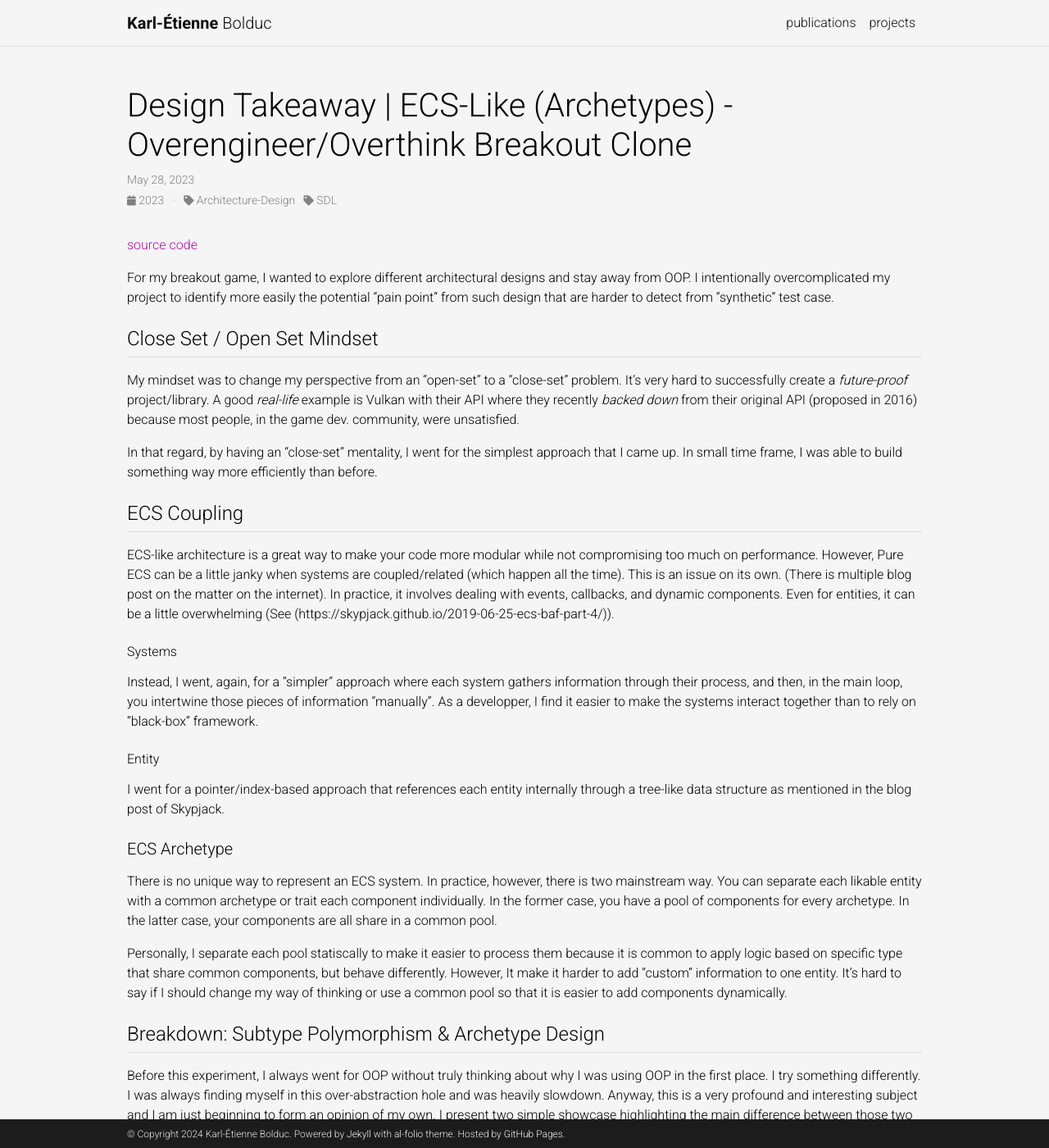
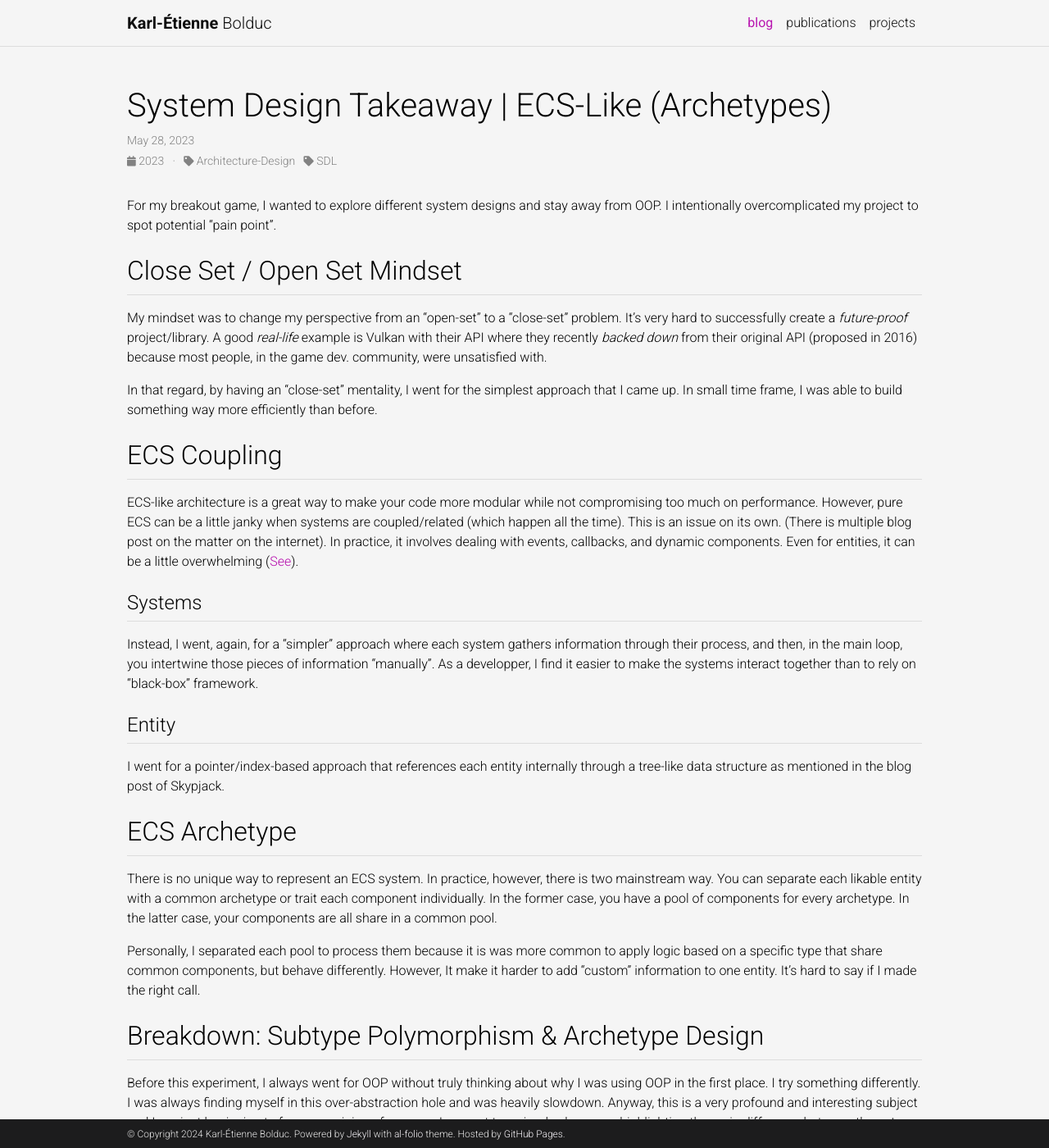
Before and after one commit to bolducke/bolducke.github.io, a Jekyll site: the page built from _posts/2023-05-28-design_takeaway_ecsarchetype.md, in a window 1280 px wide and 1400 px high. Shown: the whole window at 82% size. Built offline with Jekyll 4.4.1, drawn with Linux system fonts in a browser that asks for light colours; full-size pictures stand in for the smaller copies a plugin makes; comment, search, counter and statistics services are not loaded; a style sheet for code colours, icons or effects is not loaded.

Commit message:
Reactivate blog and Update content

````diff
--- a/_config.yml
+++ b/_config.yml
@@ -113,7 +113,7 @@ bing_site_verification:  # out your bing-site-verification ID (Bing Webmaster)
 # -----------------------------------------------------------------------------
 
 blog_name: blog # blog_name will be displayed in your blog page
-blog_nav_title:  # your blog must have a title for it to be displayed in the nav bar
+blog_nav_title: blog # your blog must have a title for it to be displayed in the nav bar
 blog_description: maybe some interesting observation/opinion of mine
 permalink: /blog/:year/:title/
 
--- a/_posts/2023-05-28-design_takeaway_ecsarchetype.md
+++ b/_posts/2023-05-28-design_takeaway_ecsarchetype.md
@@ -1,6 +1,6 @@
 ---
 layout: post
-title: Design Takeaway | ECS-Like (Archetypes) - Overengineer/Overthink Breakout Clone
+title: System Design Takeaway | ECS-Like (Archetypes)
 date: 2023-05-28 11:59:00-0000
 description: A small breakdown of my architecture experimentation on my breakout clone
 categories: Architecture-Design SDL
@@ -8,37 +8,35 @@ disqus_comments: false
 related_posts: false
 ---
 
-[source code](https://github.com/bolducke/OOBC)
+For my breakout game, I wanted to explore different system designs and stay away from OOP. I intentionally overcomplicated my project to spot potential "pain point".
 
-For my breakout game, I wanted to explore different architectural designs and stay away from OOP. I intentionally overcomplicated my project to identify more easily the potential "pain point" from such design that are harder to detect from "synthetic" test case.
+# Close Set / Open Set Mindset
 
-## Close Set / Open Set Mindset
-
-My mindset was to change my perspective from an "open-set" to a "close-set" problem. It's very hard to successfully create a *future-proof* project/library. A good *real-life* example is Vulkan with their API where they recently *backed down* from their original API (proposed in 2016) because most people, in the game dev. community, were unsatisfied.
+My mindset was to change my perspective from an "open-set" to a "close-set" problem. It's very hard to successfully create a *future-proof* project/library. A good *real-life* example is Vulkan with their API where they recently *backed down* from their original API (proposed in 2016) because most people, in the game dev. community, were unsatisfied with.
 
 In that regard, by having an "close-set" mentality, I went for the simplest approach that I came up. In small time frame, I was able to build something way more efficiently than before.
 
-## ECS Coupling
+# ECS Coupling
 
-ECS-like architecture is a great way to make your code more modular while not compromising too much on performance. However, Pure ECS can be a little janky when systems are coupled/related (which happen all the time). This is an issue on its own. (There is multiple blog post on the matter on the internet). In practice, it involves dealing with events, callbacks, and dynamic components. Even for entities, it can be a little overwhelming (See (https://skypjack.github.io/2019-06-25-ecs-baf-part-4/)).
+ECS-like architecture is a great way to make your code more modular while not compromising too much on performance. However, pure ECS can be a little janky when systems are coupled/related (which happen all the time). This is an issue on its own. (There is multiple blog post on the matter on the internet). In practice, it involves dealing with events, callbacks, and dynamic components. Even for entities, it can be a little overwhelming ([See](https://skypjack.github.io/2019-06-25-ecs-baf-part-4/)).
 
-#### Systems
+## Systems
 Instead, I went, again, for a "simpler" approach where each system gathers information through their process, and then, in the main loop, you intertwine those pieces of information "manually". As a developper, I find it easier to make the systems interact together than to rely on "black-box" framework.
 
-#### Entity
+## Entity
 I went for a pointer/index-based approach that references each entity internally through a tree-like data structure as mentioned in the blog post of Skypjack.
 
-### ECS Archetype
+# ECS Archetype
 
 There is no unique way to represent an ECS system. In practice, however, there is two mainstream way. You can separate each likable entity with a common archetype or trait each component individually. In the former case, you have a pool of components for every archetype. In the latter case, your components are all share in a common pool.
 
-Personally, I separate each pool statiscally to make it easier to process them because it is common to apply logic based on specific type that share common components, but behave differently. However, It make it harder to add "custom" information to one entity. It's hard to say if I should change my way of thinking or use a common pool so that it is easier to add components dynamically.
+Personally, I separated each pool to process them because it is was more common to apply logic based on a specific type that share common components, but behave differently. However, It make it harder to add "custom" information to one entity. It's hard to say if I made the right call.
 
-## Breakdown: Subtype Polymorphism & Archetype Design
+# Breakdown: Subtype Polymorphism & Archetype Design
 
 Before this experiment, I always went for OOP without truly thinking about why I was using OOP in the first place. I try something differently. I was always finding myself in this over-abstraction hole and was heavily slowdown. Anyway, this is a very profound and interesting subject and I am just beginning to form an opinion of my own. I present two simple showcase highlighting the main difference between those two approaches.
 
-#### Subtype Polymorphism
+## Subtype Polymorphism
 
 Subtype Polymorphism is a tool closely related to OOP where you derived each component member.
 Then, to use an entity, you need to cast it for each one.
@@ -120,7 +118,7 @@ main :: proc() {
 ```
 {% endraw %}
 
-#### ECS-Like
+## ECS-Like
 
 In ECS-like archetype, I keep every entity into different block of memory for each archetype. I can reduce duplication of code between entity that share similar behavior.
 
````
Also changed, not shown: _posts/2023-04-10-odin_first_impression.md (renamed from _posts/2023-04-10-odin_playground.md, +12 -15 lines).
